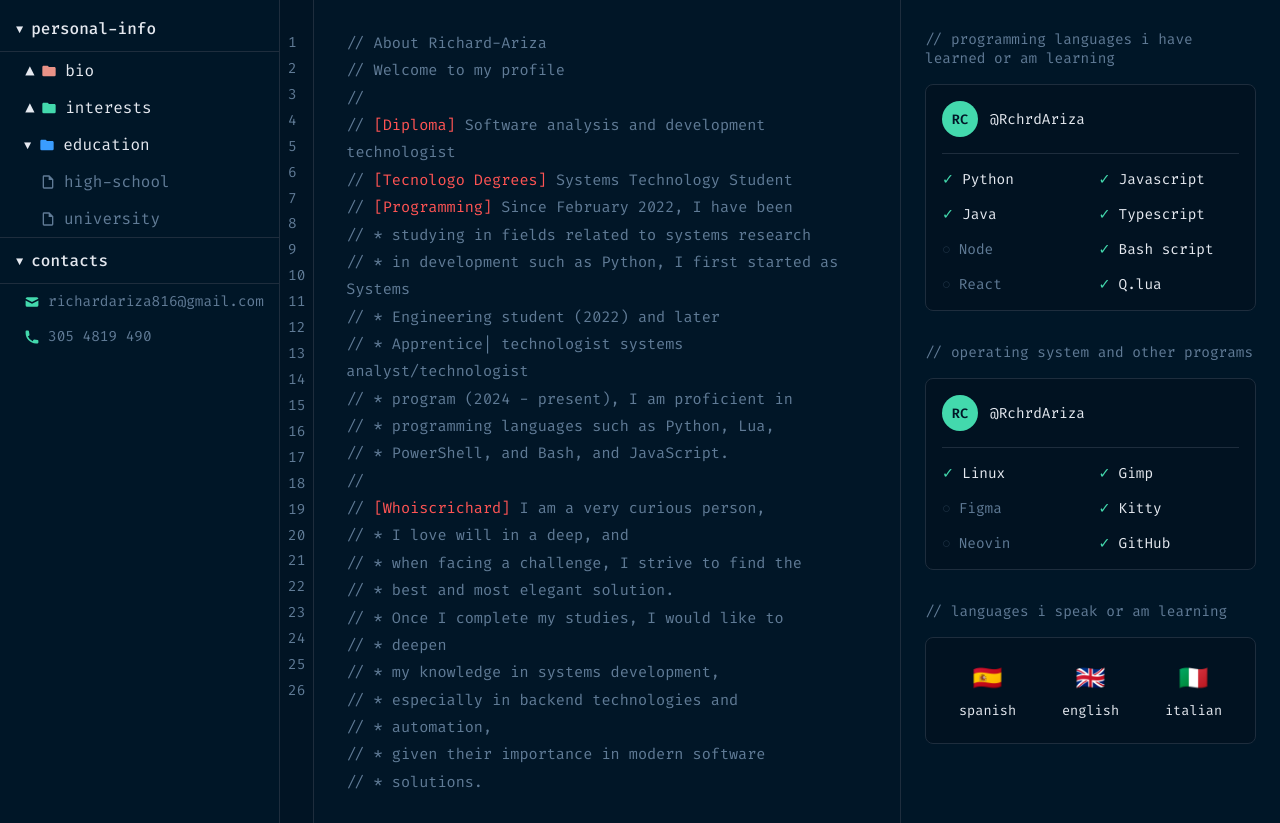
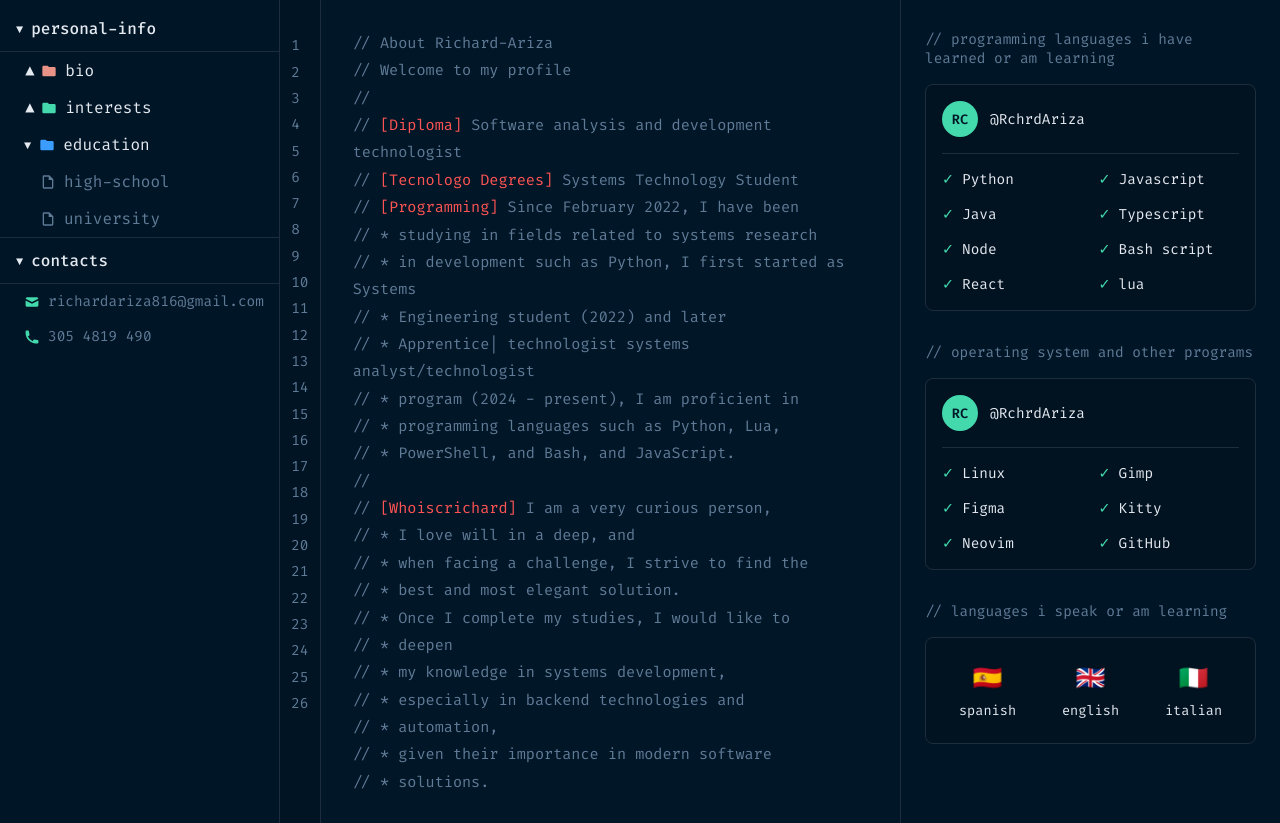
Before and after one commit to RchrdAriza/PortFolio, a plain HTML site: page pages/about.html in a window 1280 px wide. Shown: the part 56-879 px from the top of the page. Drawn offline with Linux system fonts and the light colour scheme; files whose address does not match are found by name.

Commit message:
Update padding in line numbers and tech item styles in CSS; mark additional technologies as learned in About page

```diff
--- a/css/style.css
+++ b/css/style.css
@@ -442,13 +442,17 @@ main {
 .line-numbers {
   display: flex;
   flex-direction: column;
-  padding: 2rem 0.5rem;
+  padding: 2.2rem 0.5rem;
   color: var(--portfolio-muted);
   font-size: 0.9rem;
   line-height: 1.8;
   user-select: none;
   background: rgba(1, 18, 33, 0.4);
   border-right: 1px solid var(--portfolio-border);
+}
+
+.line-numbers > div {
+  padding: 0.2px 0.2rem;
 }
 
 .code-content {
@@ -548,6 +552,11 @@ main {
 .tech-item .uncheck {
   color: var(--portfolio-muted);
   opacity: 0.3;
+  flex-shrink: 0;
+}
+
+.tech-item .tech-icon {
+  font-size: 1.1rem;
   flex-shrink: 0;
 }
 
--- a/pages/about.html
+++ b/pages/about.html
@@ -245,17 +245,17 @@
               <div class="tech-item learned">
                 <span class="check">✓</span><span>Typescript</span>
               </div>
-              <div class="tech-item">
-                <span class="uncheck">○</span><span>Node</span>
+              <div class="tech-item learned">
+                <span class="check">✓</span><span>Node</span>
               </div>
               <div class="tech-item learned">
                 <span class="check">✓</span><span>Bash script</span>
               </div>
-              <div class="tech-item">
-                <span class="uncheck">○</span><span>React</span>
+              <div class="tech-item learned">
+                <span class="check">✓</span><span>React</span>
               </div>
               <div class="tech-item learned">
-                <span class="check">✓</span><span>Q.lua</span>
+                <span class="check">✓</span><span>lua</span>
               </div>
             </div>
           </div>
@@ -274,14 +274,14 @@
               <div class="tech-item learned">
                 <span class="check">✓</span><span>Gimp</span>
               </div>
-              <div class="tech-item">
-                <span class="uncheck">○</span><span>Figma</span>
+              <div class="tech-item learned">
+                <span class="check">✓</span><span>Figma</span>
               </div>
               <div class="tech-item learned">
                 <span class="check">✓</span><span>Kitty</span>
               </div>
-              <div class="tech-item">
-                <span class="uncheck">○</span><span>Neovin</span>
+              <div class="tech-item learned">
+                <span class="check">✓</span><span>Neovim</span>
               </div>
               <div class="tech-item learned">
                 <span class="check">✓</span><span>GitHub</span>
```
